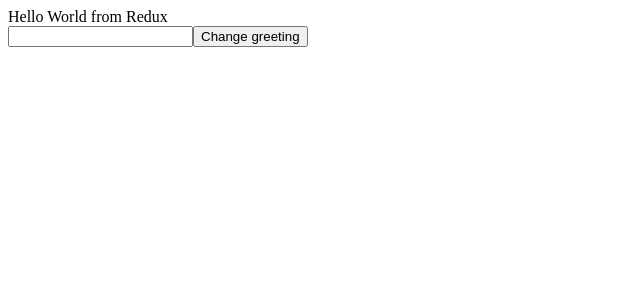
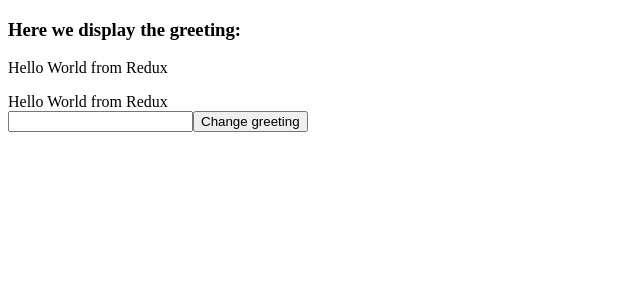
Before and after one commit to Georgy5/first_react_app, a React (Create React App) app: page / in a window 1280 px wide. Shown: the top 300 px of the page, without its empty margins (0-640 px from the left). Built offline with nearby package versions, Linux system fonts and the light colour scheme.

Commit message:
Import and render GreetingDisplay component

```diff
--- a/src/index.js
+++ b/src/index.js
@@ -7,7 +7,7 @@ import configureStore from './state/store/configureStore';
 
 // import ConnectedComponent from './ConnectedComponent';
 import HookedComponent from './HookedComponent';
-
+import GreetingDisplay from './GreetingDisplay';
 
 const store = configureStore();
 // for manual debugging in the Browser DevTools console
@@ -16,6 +16,7 @@ window.store = store;
 
 ReactDOM.render(
     <Provider store = {store}>
+        <GreetingDisplay />
         <HookedComponent />
     </Provider>,
     document.getElementById('root')
```
